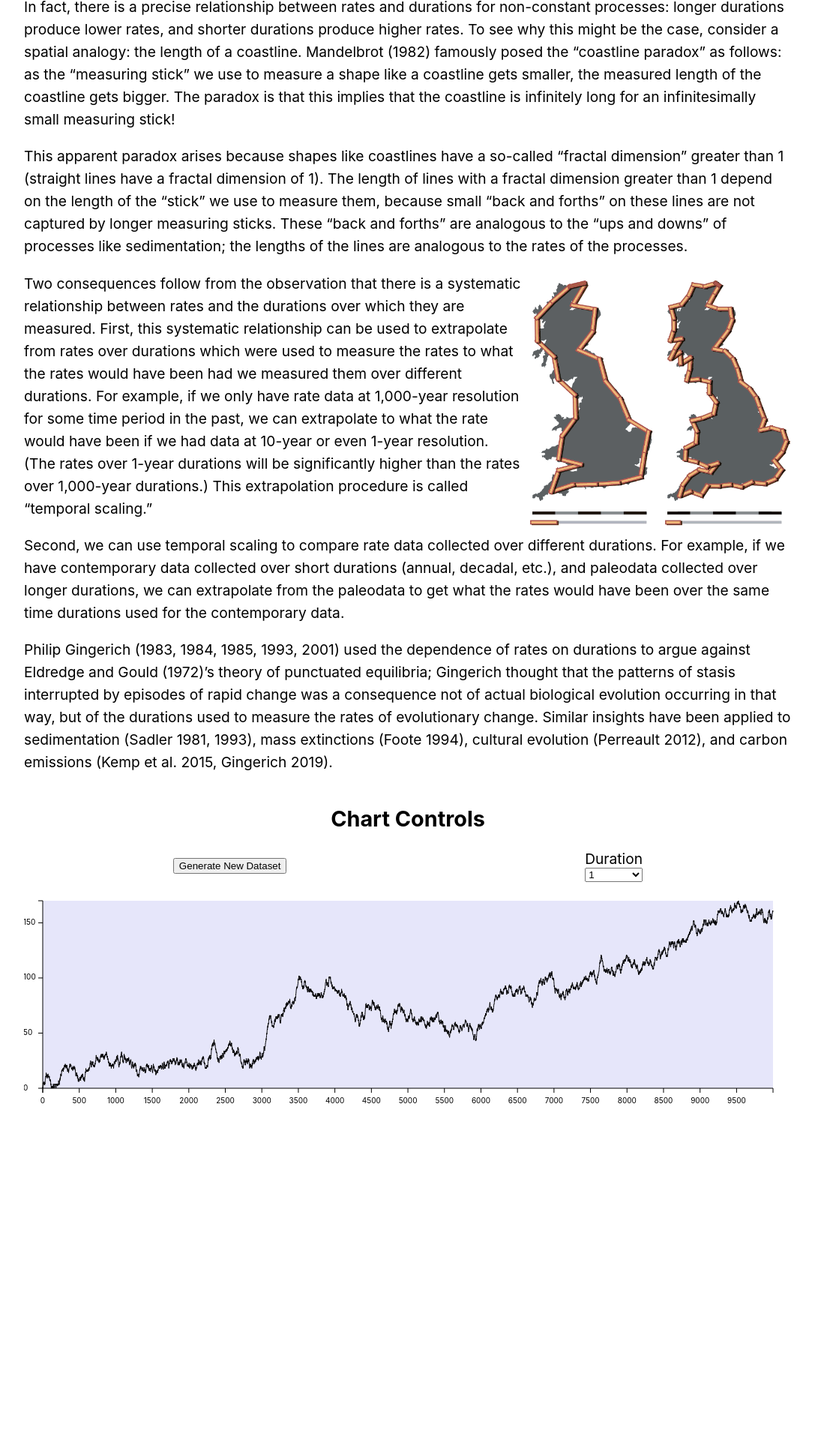
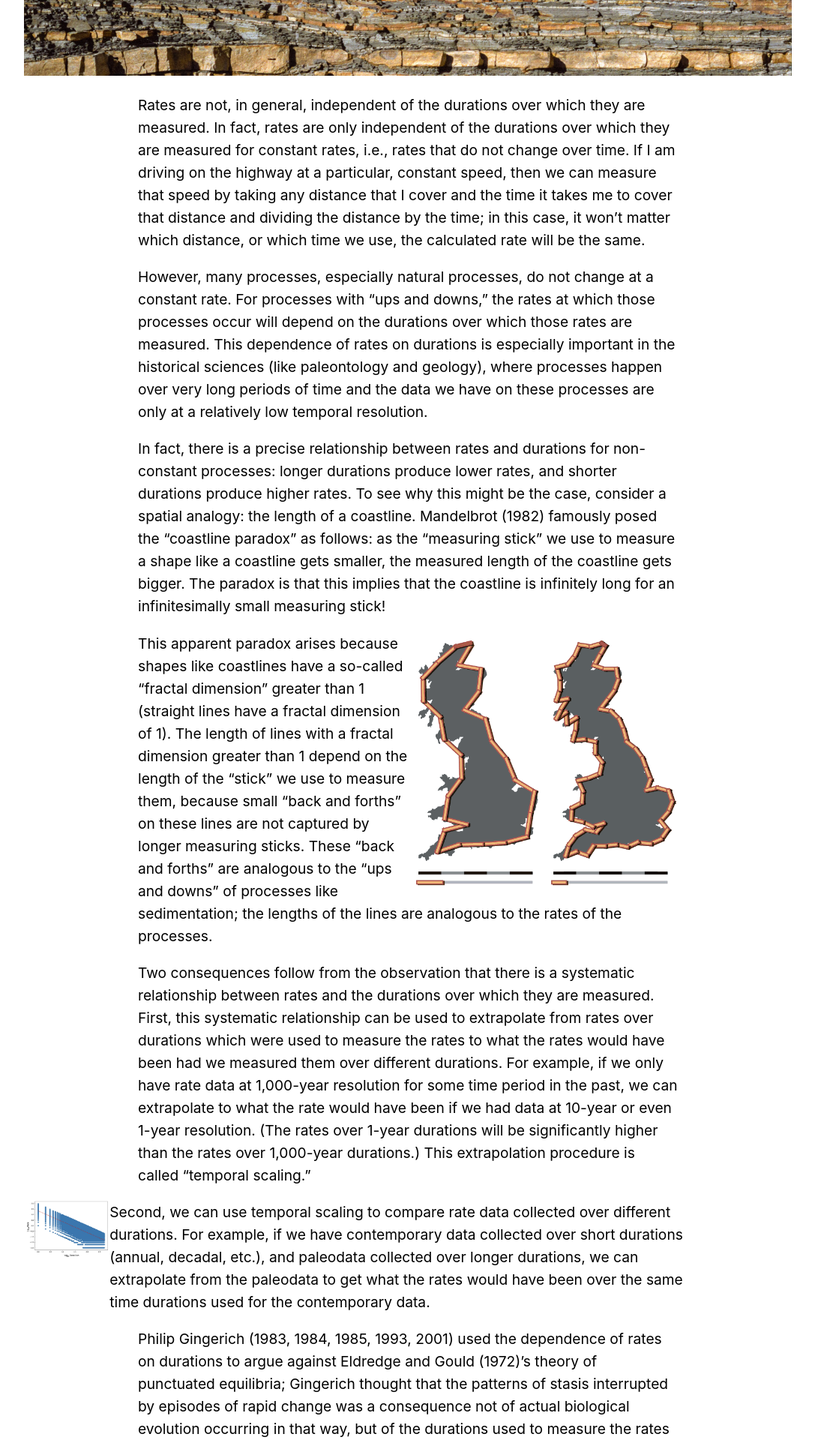
Before and after one commit to scl963/temporal-scaling, a Next.js app: page / in a window 1280 px wide. Shown: the part 540-2460 px from the top of the page at 75% size, without its empty margins (96-1183 px from the left). Before the commit the page ends 2332 px from the top, so only its background shows below. Built offline with nearby package versions, Linux system fonts and the light colour scheme.

Commit message:
Add images, further styling changes

```diff
--- a/pages/index.tsx
+++ b/pages/index.tsx
@@ -3,6 +3,8 @@ import Image from "next/image";
 import React from "react";
 import coarseCoastline from "../public/fractal-coastline-100km.png";
 import fineCoastline from "../public/fractal-coastline-50km.png";
+import sedimentaryRock from "../public/sedimentary_rock_cropped.jpg";
+import randomData from "../public/random_data.jpg";
 import styles from "../styles/Home.module.css";
 import dynamic from "next/dynamic";
 
@@ -25,6 +27,11 @@ export default function Home() {
       <main>
         <article className={styles.article}>
           <h1 className={styles.title}>Temporal Scaling</h1>
+          <Image
+            src={sedimentaryRock}
+            alt="A sedimentary rock formation with many fractured layers of different colors, indicating deposition over a long period of time."
+          />
+          <div className={styles.textWrapper}>
             <p>
               Rates are not, in general, independent of the durations over which
               they are measured. In fact, rates are only independent of the
@@ -33,40 +40,30 @@ export default function Home() {
               at a particular, constant speed, then we can measure that speed by
               taking any distance that I cover and the time it takes me to cover
               that distance and dividing the distance by the time; in this case,
-            it won’t matter which distance, or which time we use, the calculated
-            rate will be the same.
+              it won’t matter which distance, or which time we use, the
+              calculated rate will be the same.
             </p>
             <p>
-            However, many processes, especially natural processes, do not change
-            at a constant rate. For processes with “ups and downs,” the rates at
-            which those processes occur will depend on the durations over which
-            those rates are measured. This dependence of rates on durations is
-            especially important in the historical sciences (like paleontology
-            and geology), where processes happen over very long periods of time
-            and the data we have on these processes are only at a relatively low
-            temporal resolution.
+              However, many processes, especially natural processes, do not
+              change at a constant rate. For processes with “ups and downs,” the
+              rates at which those processes occur will depend on the durations
+              over which those rates are measured. This dependence of rates on
+              durations is especially important in the historical sciences (like
+              paleontology and geology), where processes happen over very long
+              periods of time and the data we have on these processes are only
+              at a relatively low temporal resolution.
             </p>
             <p>
-            In fact, there is a precise relationship between rates and durations
-            for non-constant processes: longer durations produce lower rates,
-            and shorter durations produce higher rates. To see why this might be
-            the case, consider a spatial analogy: the length of a coastline.
-            Mandelbrot (1982) famously posed the “coastline paradox” as follows:
-            as the “measuring stick” we use to measure a shape like a coastline
-            gets smaller, the measured length of the coastline gets bigger. The
-            paradox is that this implies that the coastline is infinitely long
-            for an infinitesimally small measuring stick!
-          </p>
-          <p>
-            This apparent paradox arises because shapes like coastlines have a
-            so-called “fractal dimension” greater than 1 (straight lines have a
-            fractal dimension of 1). The length of lines with a fractal
-            dimension greater than 1 depend on the length of the “stick” we use
-            to measure them, because small “back and forths” on these lines are
-            not captured by longer measuring sticks. These “back and forths” are
-            analogous to the “ups and downs” of processes like sedimentation;
-            the lengths of the lines are analogous to the rates of the
-            processes.
+              In fact, there is a precise relationship between rates and
+              durations for non-constant processes: longer durations produce
+              lower rates, and shorter durations produce higher rates. To see
+              why this might be the case, consider a spatial analogy: the length
+              of a coastline. Mandelbrot (1982) famously posed the “coastline
+              paradox” as follows: as the “measuring stick” we use to measure a
+              shape like a coastline gets smaller, the measured length of the
+              coastline gets bigger. The paradox is that this implies that the
+              coastline is infinitely long for an infinitesimally small
+              measuring stick!
             </p>
             <div className={styles.imageContainer}>
               <Image
@@ -89,38 +86,58 @@ export default function Home() {
               />
             </div>
             <p>
+              This apparent paradox arises because shapes like coastlines have a
+              so-called “fractal dimension” greater than 1 (straight lines have
+              a fractal dimension of 1). The length of lines with a fractal
+              dimension greater than 1 depend on the length of the “stick” we
+              use to measure them, because small “back and forths” on these
+              lines are not captured by longer measuring sticks. These “back and
+              forths” are analogous to the “ups and downs” of processes like
+              sedimentation; the lengths of the lines are analogous to the rates
+              of the processes.
+            </p>
+            <p>
               Two consequences follow from the observation that there is a
               systematic relationship between rates and the durations over which
               they are measured. First, this systematic relationship can be used
-            to extrapolate from rates over durations which were used to measure
-            the rates to what the rates would have been had we measured them
-            over different durations. For example, if we only have rate data at
-            1,000-year resolution for some time period in the past, we can
-            extrapolate to what the rate would have been if we had data at
-            10-year or even 1-year resolution. (The rates over 1-year durations
-            will be significantly higher than the rates over 1,000-year
-            durations.) This extrapolation procedure is called “temporal
-            scaling.”
+              to extrapolate from rates over durations which were used to
+              measure the rates to what the rates would have been had we
+              measured them over different durations. For example, if we only
+              have rate data at 1,000-year resolution for some time period in
+              the past, we can extrapolate to what the rate would have been if
+              we had data at 10-year or even 1-year resolution. (The rates over
+              1-year durations will be significantly higher than the rates over
+              1,000-year durations.) This extrapolation procedure is called
+              “temporal scaling.”
             </p>
-          <p>
+          </div>
+          <div className={styles.offsetImageParagraph}>
+            <div className={styles.offsetImage}>
+              <Image src={randomData} alt="" width={480} height={320} />
+            </div>
+            <p className={styles.offsetText}>
               Second, we can use temporal scaling to compare rate data collected
-            over different durations. For example, if we have contemporary data
-            collected over short durations (annual, decadal, etc.), and
+              over different durations. For example, if we have contemporary
+              data collected over short durations (annual, decadal, etc.), and
               paleodata collected over longer durations, we can extrapolate from
               the paleodata to get what the rates would have been over the same
               time durations used for the contemporary data.
             </p>
+          </div>
+          <div className={styles.textWrapper}>
             <p>
-            Philip Gingerich (1983, 1984, 1985, 1993, 2001) used the dependence
-            of rates on durations to argue against Eldredge and Gould (1972)’s
-            theory of punctuated equilibria; Gingerich thought that the patterns
-            of stasis interrupted by episodes of rapid change was a consequence
-            not of actual biological evolution occurring in that way, but of the
-            durations used to measure the rates of evolutionary change. Similar
-            insights have been applied to sedimentation (Sadler 1981, 1993),
-            mass extinctions (Foote 1994), cultural evolution (Perreault 2012),
-            and carbon emissions (Kemp et al. 2015, Gingerich 2019).
+              Philip Gingerich (1983, 1984, 1985, 1993, 2001) used the
+              dependence of rates on durations to argue against Eldredge and
+              Gould (1972)’s theory of punctuated equilibria; Gingerich thought
+              that the patterns of stasis interrupted by episodes of rapid
+              change was a consequence not of actual biological evolution
+              occurring in that way, but of the durations used to measure the
+              rates of evolutionary change. Similar insights have been applied
+              to sedimentation (Sadler 1981, 1993), mass extinctions (Foote
+              1994), cultural evolution (Perreault 2012), and carbon emissions
+              (Kemp et al. 2015, Gingerich 2019).
             </p>
+          </div>
           <DynamicChartSection />
         </article>
       </main>
--- a/styles/Home.module.css
+++ b/styles/Home.module.css
@@ -3,6 +3,10 @@
   margin: auto;
   padding: 1rem;
   font-size: 1.2rem;
+}
+
+.textWrapper {
+  max-width: 100%;
 }
 
 .imageContainer {
@@ -19,8 +23,58 @@
   text-align: center;
 }
 
-@media (min-width: 680px) {
+@media screen and (min-width: 680px) {
   .article {
     padding: 1rem 3rem;
   }
+
+  .textWrapper {
+    max-width: 45rem;
+    margin: auto;
+  }
 }
+
+@media screen and (max-width: 1000px) {
+  .offsetImageParagraph {
+    align-items: center;
+    display: flex;
+    flex-direction: column;
+    justify-content: center;
+    margin: auto;
+    max-width: 45rem;
+  }
+
+  .offsetImage {
+    width: auto;
+  }
+
+  .offsetText {
+    margin-block-end: 0;
+    width: 100%;
+  }
+}
+
+@media screen and (min-width: 1000px) {
+  .offsetImageParagraph {
+    align-items: flex-start;
+    display: flex;
+  }
+
+  .offsetImage {
+    flex: 1 1 50%;
+  }
+
+  .offsetText {
+    flex: 1 2s 50%;
+    margin: 0;
+    padding-right: 9rem;
+  }
+
+  .leftOffset {
+    flex-direction: row;
+  }
+
+  .rightOffset {
+    flex-direction: row-reverse;
+  }
+}
```
Also changed, not shown: public/random_data.jpg (added), public/sedimentary_rock_cropped.jpg (added). Lines whose indentation alone changed are shown as unchanged.
